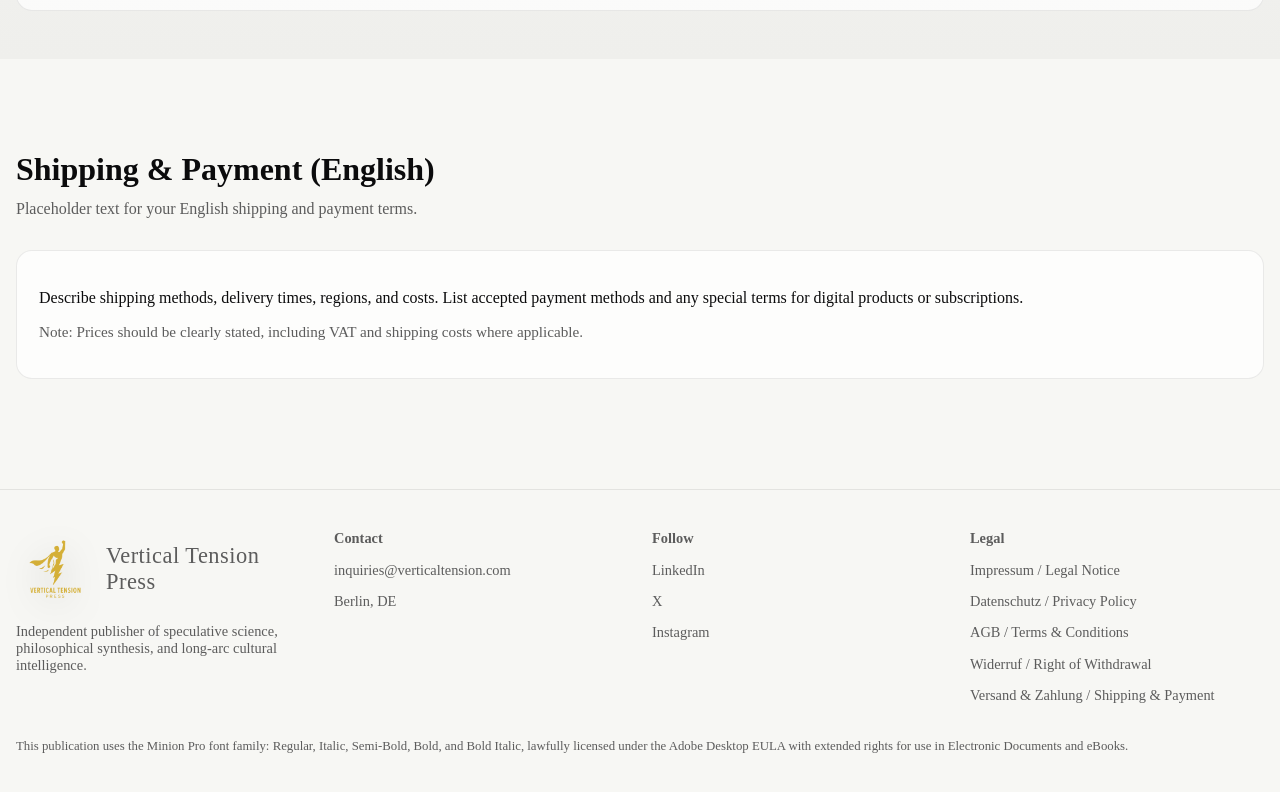
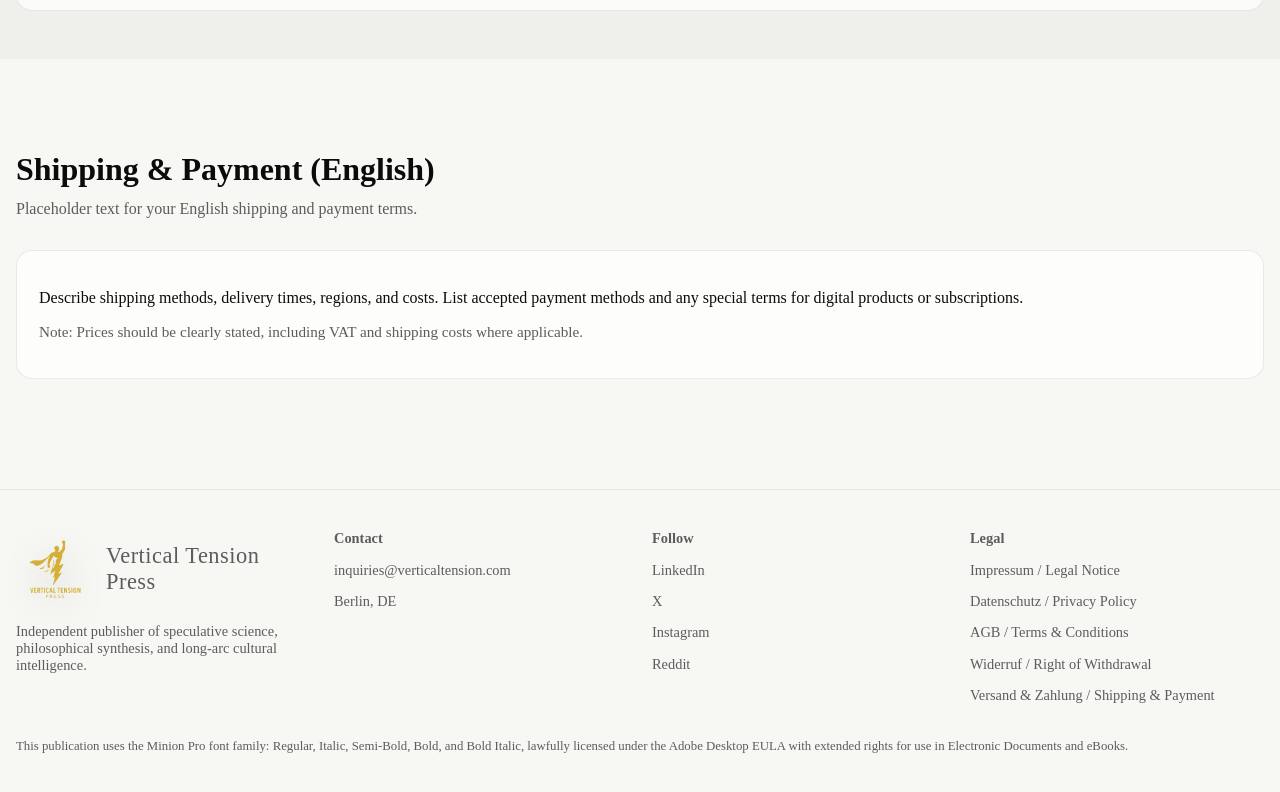
Before and after one commit to verticaltension/verticaltension, a React (Vite) app: page /shipping-payment in a window 1280 px wide. Shown: the part 741-1533 px from the top of the page. Built offline with nearby package versions, Linux system fonts and the light colour scheme; a web font is replaced by a local one.

Commit message:
Add Reddit social link

```diff
--- a/src/components/Footer.tsx
+++ b/src/components/Footer.tsx
@@ -51,6 +51,15 @@ export default function Footer() {
               Instagram
             </a>
           </p>
+          <p>
+            <a
+              href="https://www.reddit.com/user/verticaltensionpress/"
+              target="_blank"
+              rel="noreferrer"
+            >
+              Reddit
+            </a>
+          </p>
         </div>
         <div>
           <strong>Legal</strong>
```
